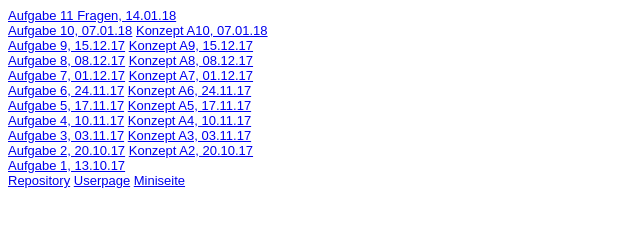
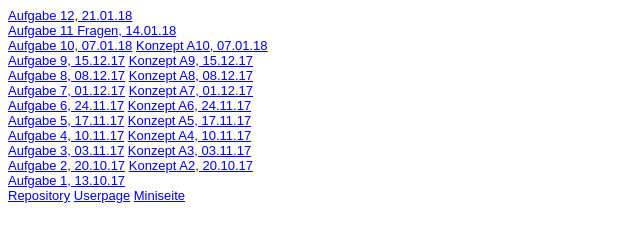
Before and after one commit to LorenaEberhart/EIA2, a plain HTML site: page Steckbrief/steckbrief.htm in a window 1280 px wide. Shown: the whole page, without its empty margins (0-640 px from the left). Drawn offline with Linux system fonts and the light colour scheme.

Commit message:
Aufgabe 12

```diff
--- a/Steckbrief/steckbrief.htm
+++ b/Steckbrief/steckbrief.htm
@@ -14,6 +14,9 @@ body {
 <body>
 
 	<!-- Hier die Links zu den gelösten Aufgaben einstellen, aktuelle oben, alte stehen lassen! Format: Aufgabenbezeichnung, Datum -->
+<!-- Aufgabe 12 -->
+<a href="https://mongodbrowser.herokuapp.com/?u=lorena&p=1234&a=ds263367.mlab.com:63367/datenbank&n=datenbank&c=Bauernhof" target="_blank"> Aufgabe 12, 21.01.18</a>
+<br>
 <!-- Aufgabe 11 -->
 <a href="https://lorenaeberhart.github.io/EIA2/L10_Node/FragenAufgabe11.pdf" target="_blank"> Aufgabe 11 Fragen, 14.01.18</a>
 <br>
```
